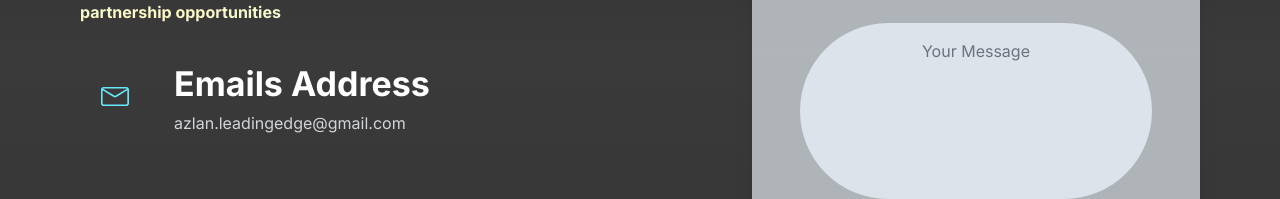
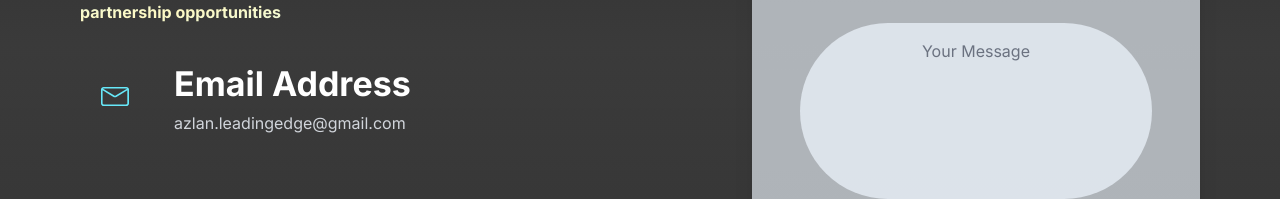
Before and after one commit to ShayanAhmed-0/LeadingEdge, a Next.js app: page /contactus in a window 1280 px wide. Shown: the part 417-616 px from the top of the page. Built offline with nearby package versions, Linux system fonts and the light colour scheme.

Commit message:
final-changess

```diff
--- a/src/components/ContactusComp.js
+++ b/src/components/ContactusComp.js
@@ -70,7 +70,7 @@ const submitButton=async(e)=>{
                   </div>
                   <div className="w-full ">
                     <h4 className="mb-1 text-xl font-bold text-white">
-                     Emails Address
+                     Email Address
                     </h4>
                     <p className="text-gray-300 text-body-color">
                     azlan.leadingedge@gmail.com
--- a/src/components/My_Hero_Section.js
+++ b/src/components/My_Hero_Section.js
@@ -61,6 +61,7 @@ const My_Hero_Section = () => {
       className="video__media"
       src="/dark.mp4"
       type="video/mp4"
+
     />
   </video>
 
--- a/src/layout/navbar/Navbar.jsx
+++ b/src/layout/navbar/Navbar.jsx
@@ -5,6 +5,7 @@ import Link from 'next/link'
 import Image from 'next/image'
 // import logo from '/public/Logo/2-modified.png'
 import logo from '../../../public/Logo/2-modified.png'
+
 // import logo_main from '/public/images_hexa/2-modified.png'
 import { usePathname } from 'next/navigation';
 import Messenger from '@/components/Messenger'
```
